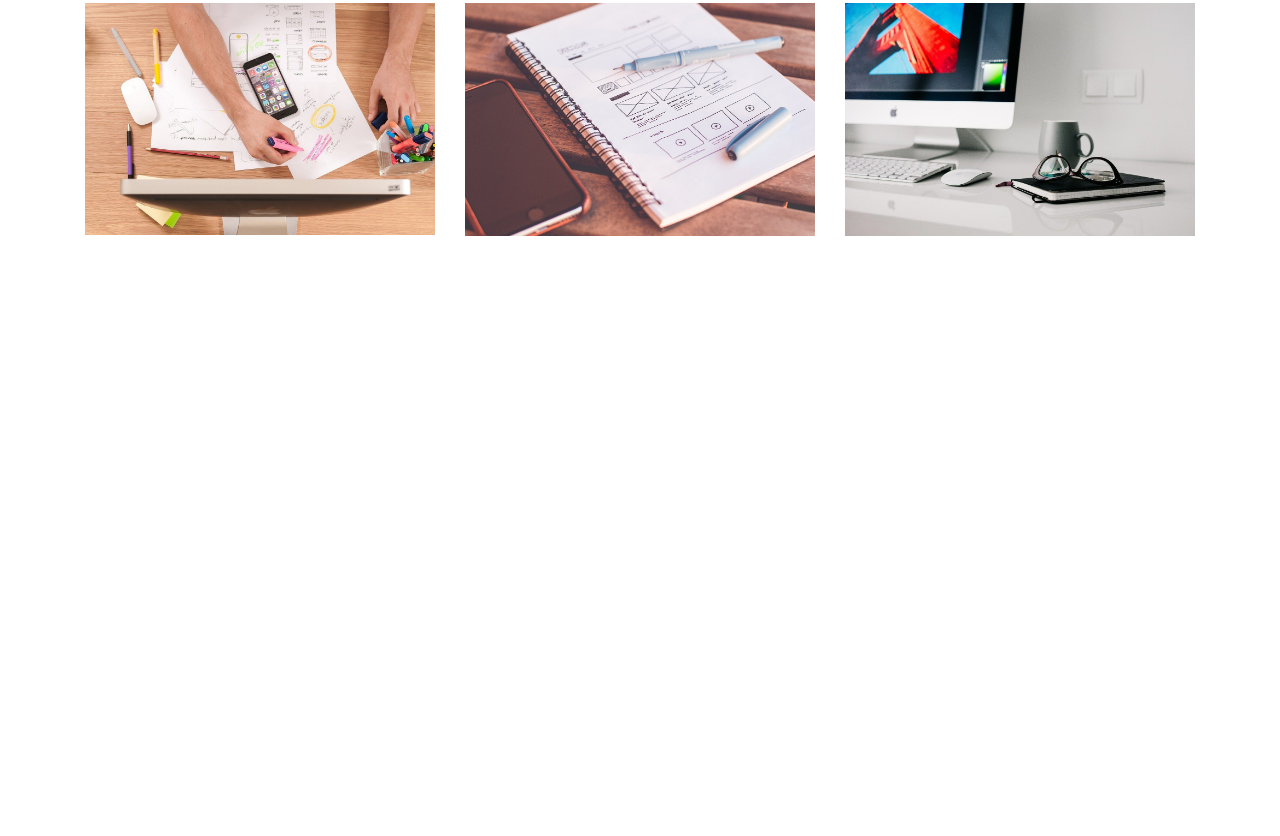
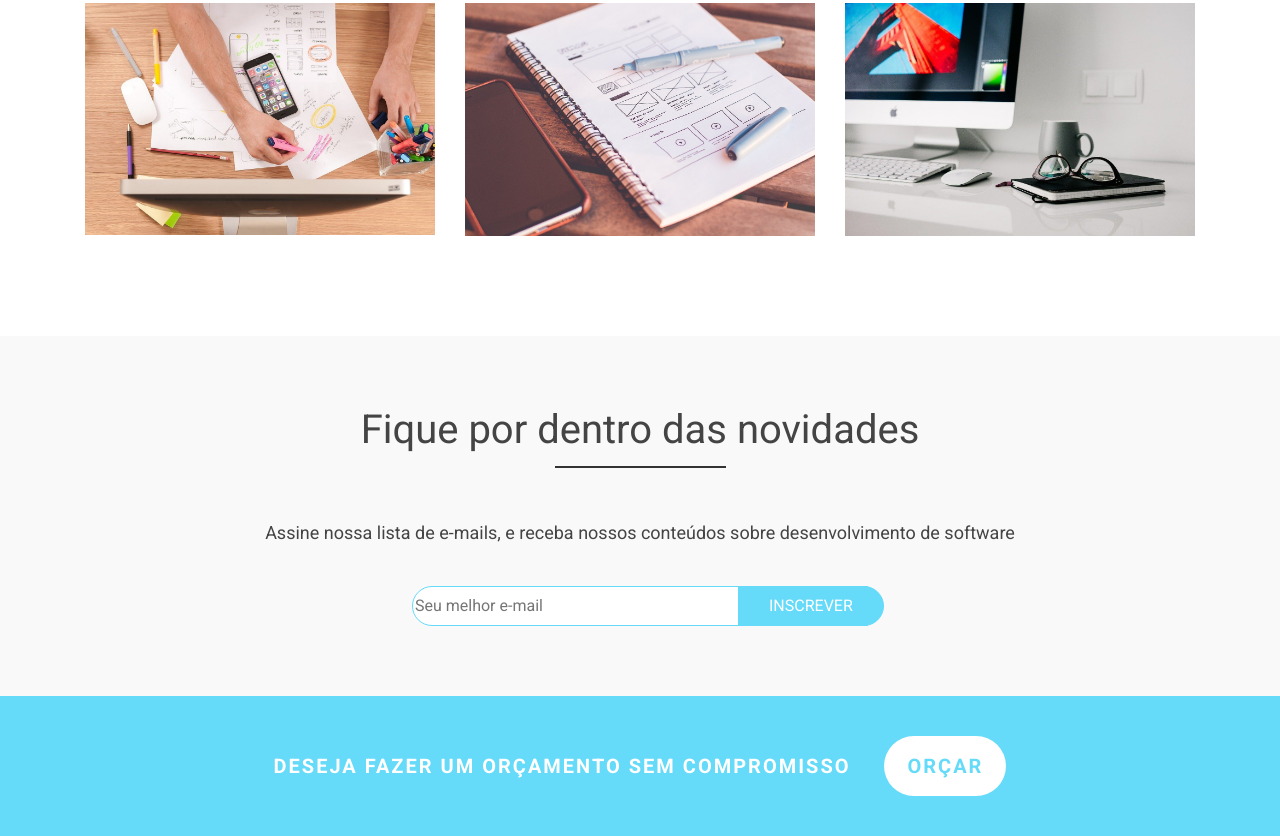
Before and after one commit to ffelixlucas/curso-bootstrap, a plain HTML site: page index.html in a window 1280 px wide. Shown: the part 4091-4927 px from the top of the page. Before the commit the page ends 4427 px from the top, so only its background shows below. Drawn offline with nearby package versions, Linux system fonts and the light colour scheme; a script that the page names is missing.

Commit message:
create news letter/ call to action

```diff
--- a/css/style.css
+++ b/css/style.css
@@ -252,3 +252,80 @@ header, .navbar {
     background-color: #65DAF9;
     border-color: #65DAF9;
 }
+
+/* news letter */
+
+#news-area {
+    text-align: center;
+    background-color: #F9F9F9;
+
+}
+#news-area p {
+    font-size: 18px;
+    margin-bottom: 40px;
+}
+
+#email-input{
+    border-radius: 0;
+    border-top-left-radius: 20px;
+    border-bottom-left-radius:20px ;
+    border: 1px solid #65daf9;
+    box-sizing: border-box;
+    width: 40%;
+    height: 40px;
+}
+#news-btn {
+    border-top-right-radius: 20px;
+    border-bottom-right-radius: 20px;
+    border: 1px solid #65DAF9;
+    background-color: #65DAF9;
+    text-transform: uppercase;
+    color: #FFF;
+    height: 40px;
+    padding: 0 30px;
+    margin-left: -130px;
+    position: absolute;
+    transition: .5s;
+
+}#news-btn:hover {
+    background-color: #FFF;
+    color: #65DAF9;
+}
+/* call to action */
+
+#call-area {
+    background-color: #65DAF9;
+    text-transform: uppercase;
+}
+#call-area .container {
+    padding: 40px 100px;
+}
+
+#call-area .row{
+    display: block;
+    text-align: center;
+}
+#call-area p {
+    color: #FFF;
+    font-weight: bold;
+    font-size: 20px;
+    width: auto;
+    letter-spacing: 2px;
+    margin-bottom: 0;
+    display: inline;
+    height: 60px;
+    line-height: 60px;
+
+}
+
+#call-area #call-btn {
+    background-color: #FFF;
+    color: #65DAF9;
+    font-weight: bold;
+    font-size: 20px;
+    margin-left: 30px;
+    width:auto;
+    letter-spacing: 2px;
+
+
+}
--- a/index.html
+++ b/index.html
@@ -280,6 +280,28 @@
                     </div>
                 </div>
             </div>
+            <!--newsletter-->
+            <div id="news-area">
+                <div class="container">
+                    <div class="col-md-12">
+                        <h3 class="main-title">Fique por dentro das novidades</h3>
+                    </div>
+                    <p>Assine nossa lista de e-mails, e receba nossos conteúdos sobre desenvolvimento de software</p>
+                    <form action="">
+                        <input type="email" class="form-conrol" id="email-input" name="email" placeholder="Seu melhor e-mail">
+                        <input type="submit" id="news-btn" value="inscrever">
+                    </form>
+                </div>
+            </div>
+            <!--call to action-->
+            <div id="call-area">
+                <div class="container">
+                    <div class="row">
+                        <p>Deseja fazer um orçamento sem compromisso</p>
+                        <button class="main-btn" id="call-btn">Orçar</button>
+                    </div>
+                </div>
+            </div>
         </div>
     </main>
     <script src="js/script.js"></script>
```
